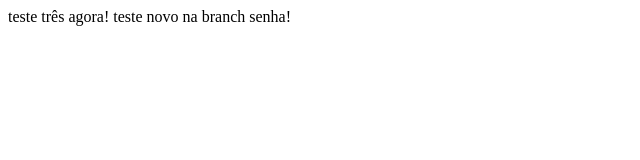
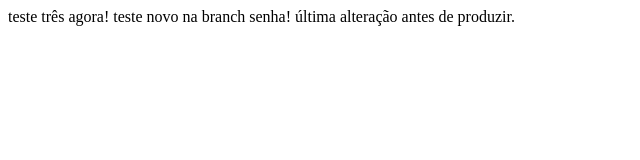
Before and after one commit to douglaseccker/git-flow, a plain HTML site: page index.html in a window 1280 px wide. Shown: the whole page, without its empty margins (0-640 px from the left). Drawn offline with Linux system fonts and the light colour scheme.

Commit message:
última mudança

```diff
--- a/index.html
+++ b/index.html
@@ -2,4 +2,5 @@
 teste três agora!
 teste novo
 na branch senha!
+última alteração antes de produzir.
 </html>
```
